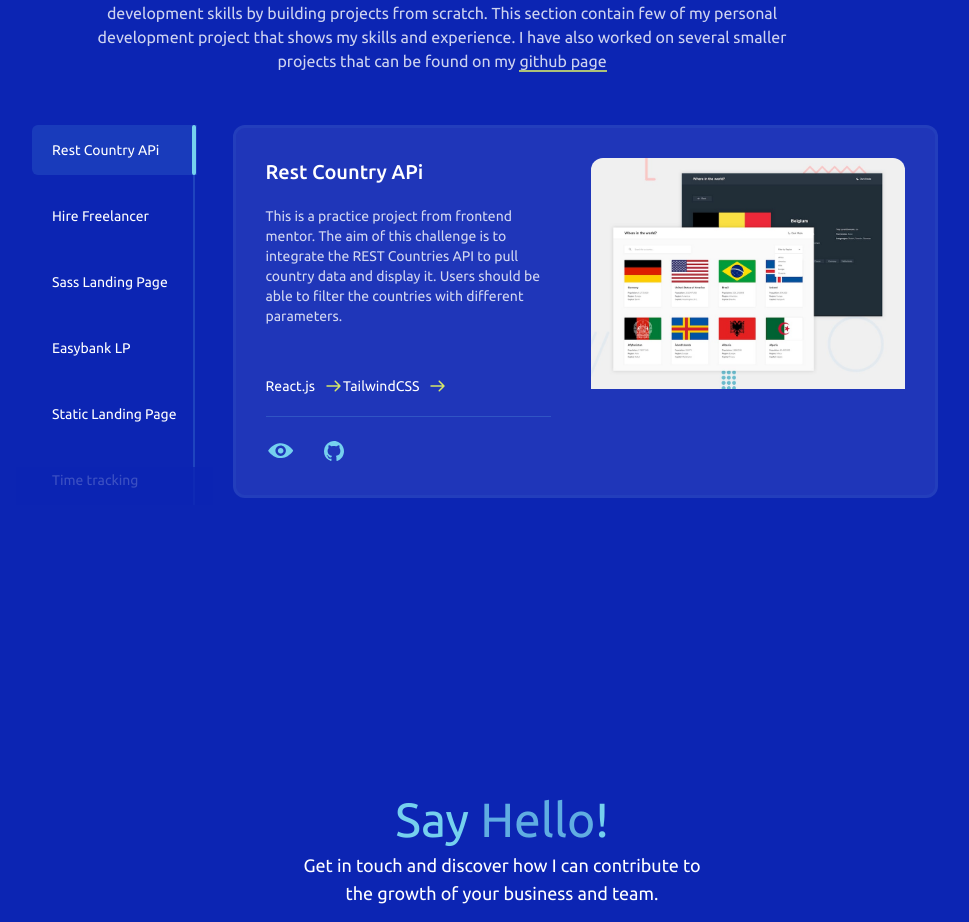
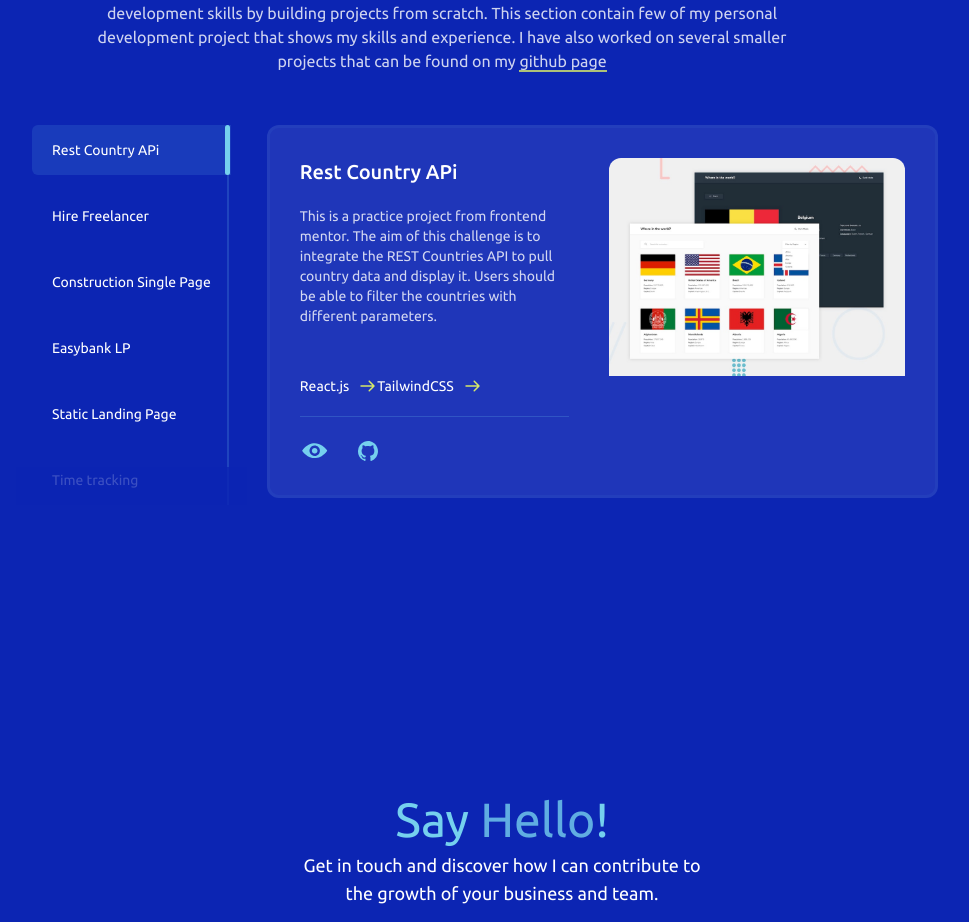
Before and after one commit to Teewaii/portfolioV3, a React (Create React App) app: page / in a window 1280 px wide. Shown: the part 2607-3529 px from the top of the page, without its empty margins (198-1167 px from the left). Built offline with nearby package versions, Linux system fonts and the light colour scheme; the HTML template or start-up script is replaced by a standard one; a web font is replaced by a local one.

Commit message:
Adding Sabi construction

```diff
--- a/src/components/projects/project.js
+++ b/src/components/projects/project.js
@@ -1,5 +1,7 @@
-import sass from '../../img/sass.jpg';
+// import sass from '../../img/sass.jpg';
+
 import easy from '../../img/easy.jpg';
+import sabi_mockup from '../../img/sabi-01.jpg';
 import crowd from '../../img/crowdfunding.jpg';
 import restCountry from '../../img/restCountry.jpg';
 import time_tracking from '../../img/time-tracking.jpg';
@@ -35,12 +37,12 @@ const Images = [
     },
     {
         id: 3,
-        title: "Sass Landing Page ",
-        head: "Digital Marketing Landing Page ",
-        desc: "A personal project intended for a digital marketing company that showcases the company's products and services. ",
-        pix: sass,
-        git: 'https://github.com/Teewaii/Digital-Marketing.git',
-        live: 'https://teewaii.github.io/Digital-Marketing',
+        title: "Construction Single Page",
+        head: "Construction Single Page Website ",
+        desc: "A personal project intended for a construction company that showcases the company's products and services. ",
+        pix: sabi_mockup,
+        git: 'https://github.com/Teewaii/sabi-construction.git',
+        live: 'https://teewaii.github.io/sabi-construction/',
         tools: [
             "React.js", "TailwindCSS"
         ]
@@ -98,6 +100,20 @@ const Images = [
         ]
     },
 
+
+    // {
+    //     id: 3,
+    //     title: "Sass Landing Page ",
+    //     head: "Digital Marketing Landing Page ",
+    //     desc: "A personal project intended for a digital marketing company that showcases the company's products and services. ",
+    //     pix: sass,
+    //     git: 'https://github.com/Teewaii/Digital-Marketing.git',
+    //     live: 'https://teewaii.github.io/Digital-Marketing',
+    //     tools: [
+    //         "React.js", "TailwindCSS"
+    //     ]
+    // },
+
 ]
 
 export default Images;
```
Also changed, not shown: src/img/sabi-01.jpg (added).
